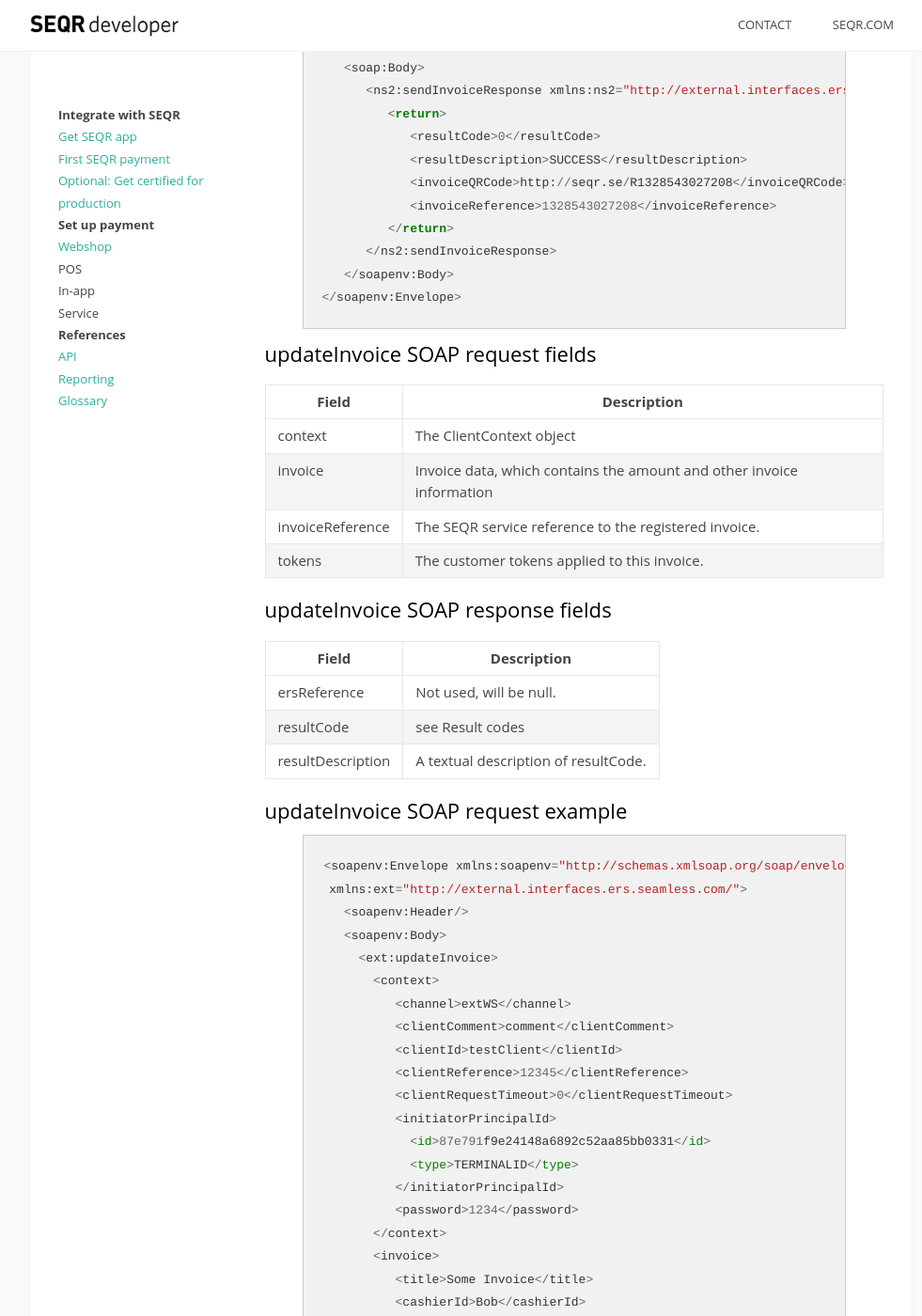
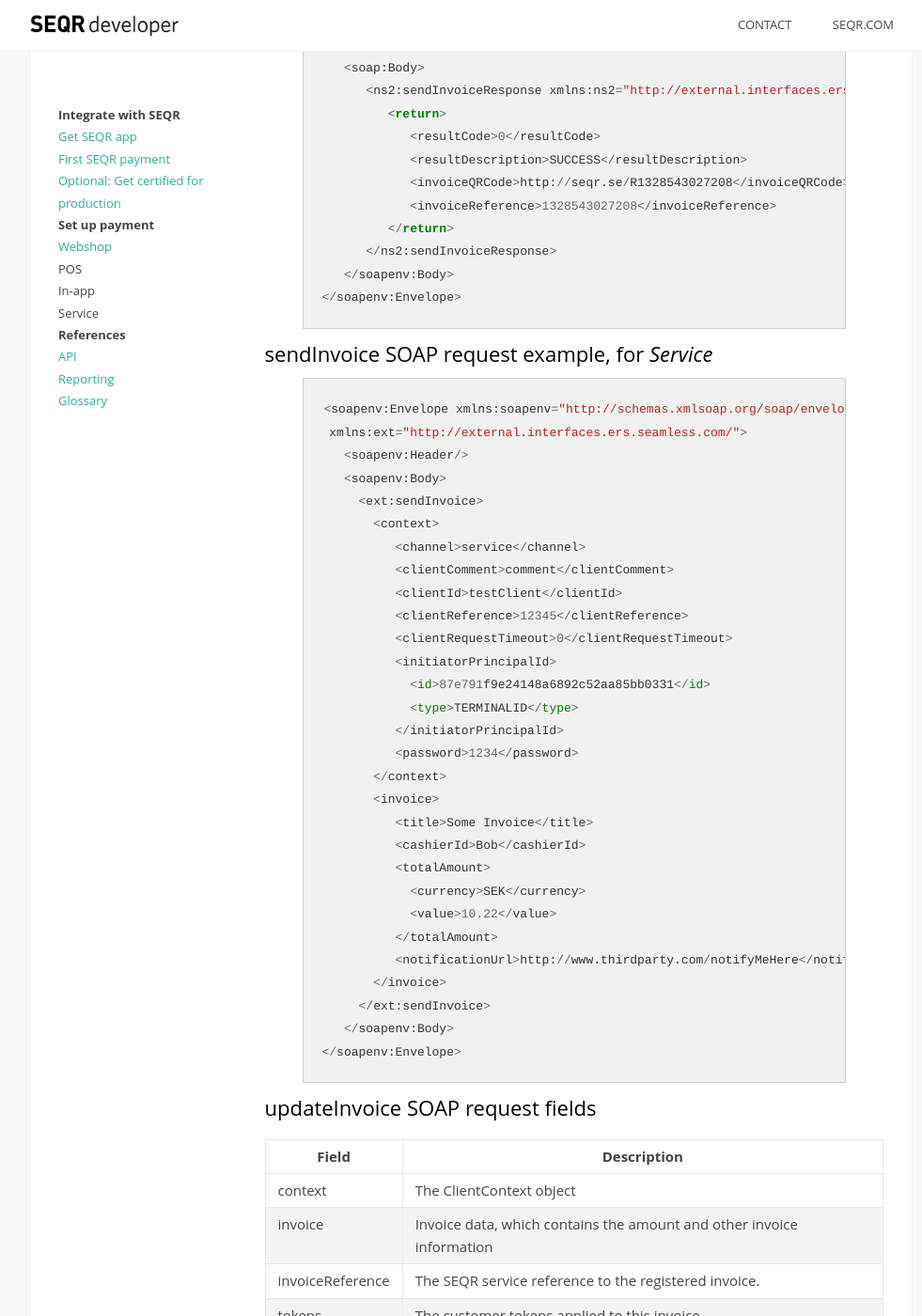
Before and after one commit to SeamlessDistribution/SeamlessDistribution.github.io, a Jekyll site: the page built from merchant/reference/api.md, in a window 1280 px wide and 1400 px high, scrolled down 4653 px. Shown: the whole window at 94% size, without its empty margins (139-1120 px from the left). Built offline with Jekyll 4.4.1, drawn with Linux system fonts in a browser that asks for light colours; some of the changed text lies outside the part shown.

Commit message:
Update api.md

```diff
--- a/merchant/reference/api.md
+++ b/merchant/reference/api.md
@@ -236,7 +236,7 @@
 | resultDescription | A textual description of resultCode  |
 |invoiceReference  | The SEQR service reference to the registered invoice. |
 
-## sendInvoice SOAP request example
+## sendInvoice SOAP request example, for *Webshop* and *POS*
 
 {% highlight python %}
 <soapenv:Envelope xmlns:soapenv="http://schemas.xmlsoap.org/soap/envelope/"
@@ -284,6 +284,43 @@
             <invoiceReference>1328543027208</invoiceReference>
          </return>
       </ns2:sendInvoiceResponse>
+   </soapenv:Body>
+</soapenv:Envelope>
+
+{% endhighlight %}
+
+
+
+## sendInvoice SOAP request example, for *Service*
+
+{% highlight python %}
+<soapenv:Envelope xmlns:soapenv="http://schemas.xmlsoap.org/soap/envelope/"
+ xmlns:ext="http://external.interfaces.ers.seamless.com/">
+   <soapenv:Header/>
+   <soapenv:Body>
+     <ext:sendInvoice>
+       <context>
+          <channel>service</channel>
+          <clientComment>comment</clientComment>
+          <clientId>testClient</clientId>
+          <clientReference>12345</clientReference>
+          <clientRequestTimeout>0</clientRequestTimeout>
+          <initiatorPrincipalId>
+            <id>87e791f9e24148a6892c52aa85bb0331</id>
+            <type>TERMINALID</type>
+          </initiatorPrincipalId>
+          <password>1234</password>
+       </context>
+       <invoice>
+          <title>Some Invoice</title>
+          <cashierId>Bob</cashierId>
+          <totalAmount>
+            <currency>SEK</currency>
+            <value>10.22</value>
+          </totalAmount>
+          <notificationUrl>http://www.thirdparty.com/notifyMeHere</notificationUrl>
+       </invoice>
+     </ext:sendInvoice>
    </soapenv:Body>
 </soapenv:Envelope>
 
```
